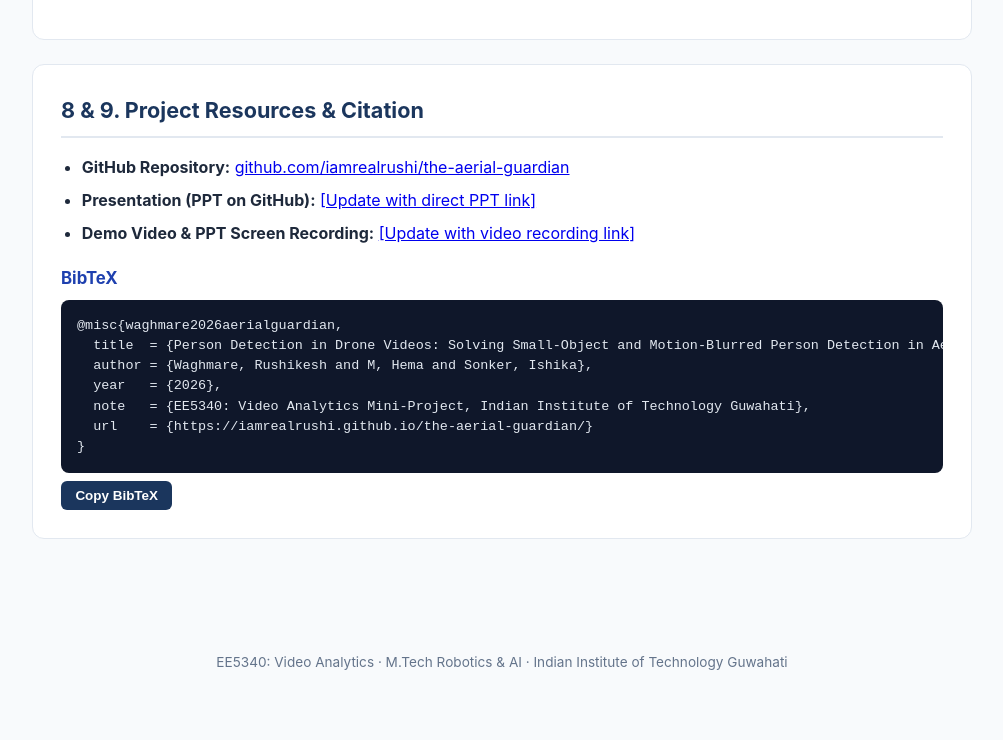
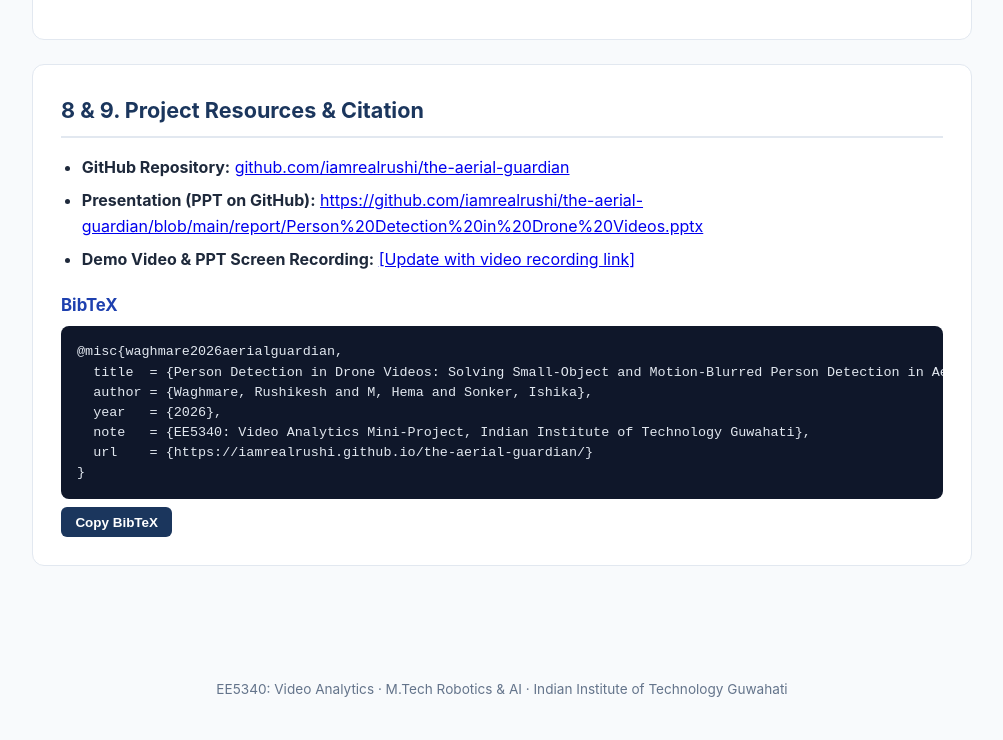
Before and after one commit to iamrealrushi/the-aerial-guardian, a plain HTML site: page index.html in a window 1280 px wide. Shown: the part 9522-10262 px from the top of the page, without its empty margins (138-1141 px from the left). Before the commit the page ends 10236 px from the top, so only its background shows below. Drawn offline with nearby package versions, Linux system fonts and the light colour scheme.

Commit message:
Update index.html

```diff
--- a/index.html
+++ b/index.html
@@ -497,7 +497,7 @@
     <h2>8 &amp; 9. Project Resources &amp; Citation</h2>
     <ul>
       <li><strong>GitHub Repository:</strong> <a href="https://github.com/iamrealrushi/the-aerial-guardian" target="_blank">github.com/iamrealrushi/the-aerial-guardian</a></li>
-      <li><strong>Presentation (PPT on GitHub):</strong> <a href="https://github.com/iamrealrushi/the-aerial-guardian" target="_blank">[Update with direct PPT link]</a></li>
+      <li><strong>Presentation (PPT on GitHub):</strong> <a href="https://github.com/iamrealrushi/the-aerial-guardian/blob/main/report/Person%20Detection%20in%20Drone%20Videos.pptx" target="_blank">https://github.com/iamrealrushi/the-aerial-guardian/blob/main/report/Person%20Detection%20in%20Drone%20Videos.pptx</a></li>
       <li><strong>Demo Video &amp; PPT Screen Recording:</strong> <a href="#demo">[Update with video recording link]</a></li>
     </ul>
     <h3>BibTeX</h3>
```
